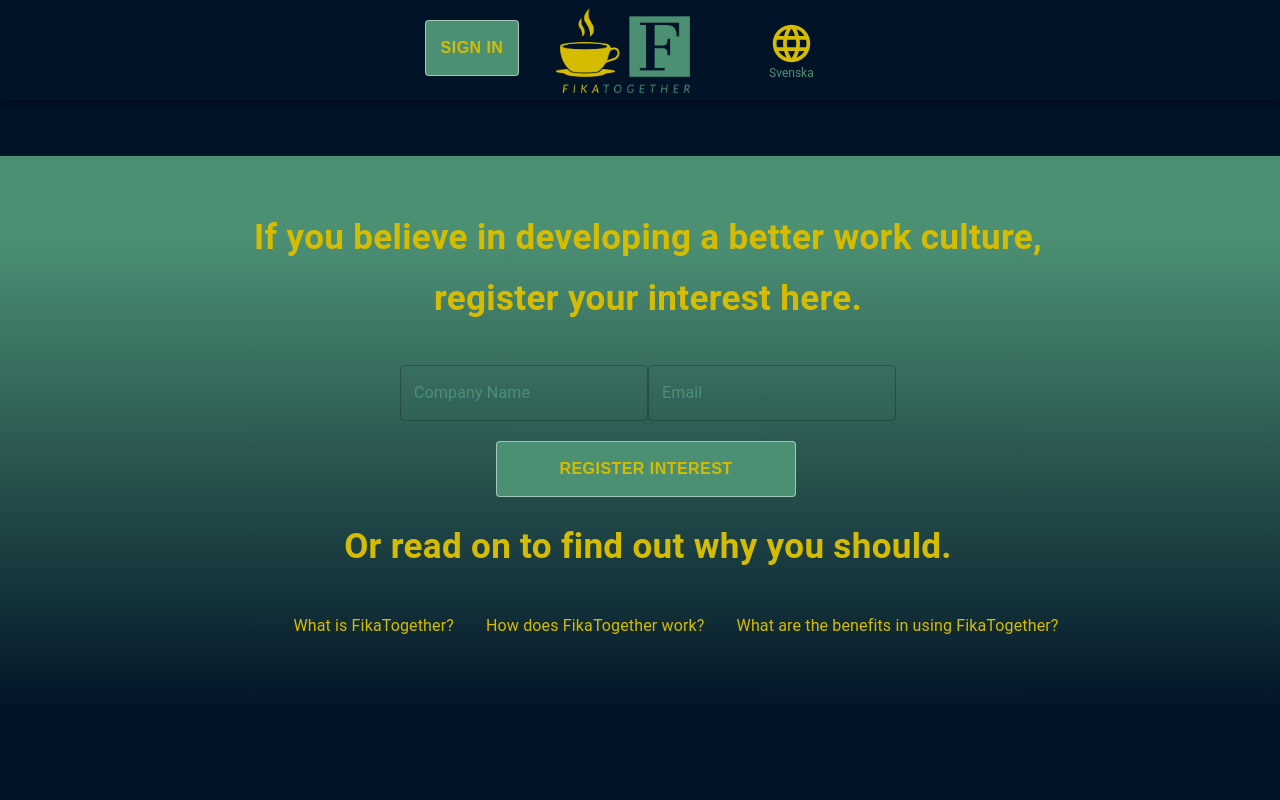
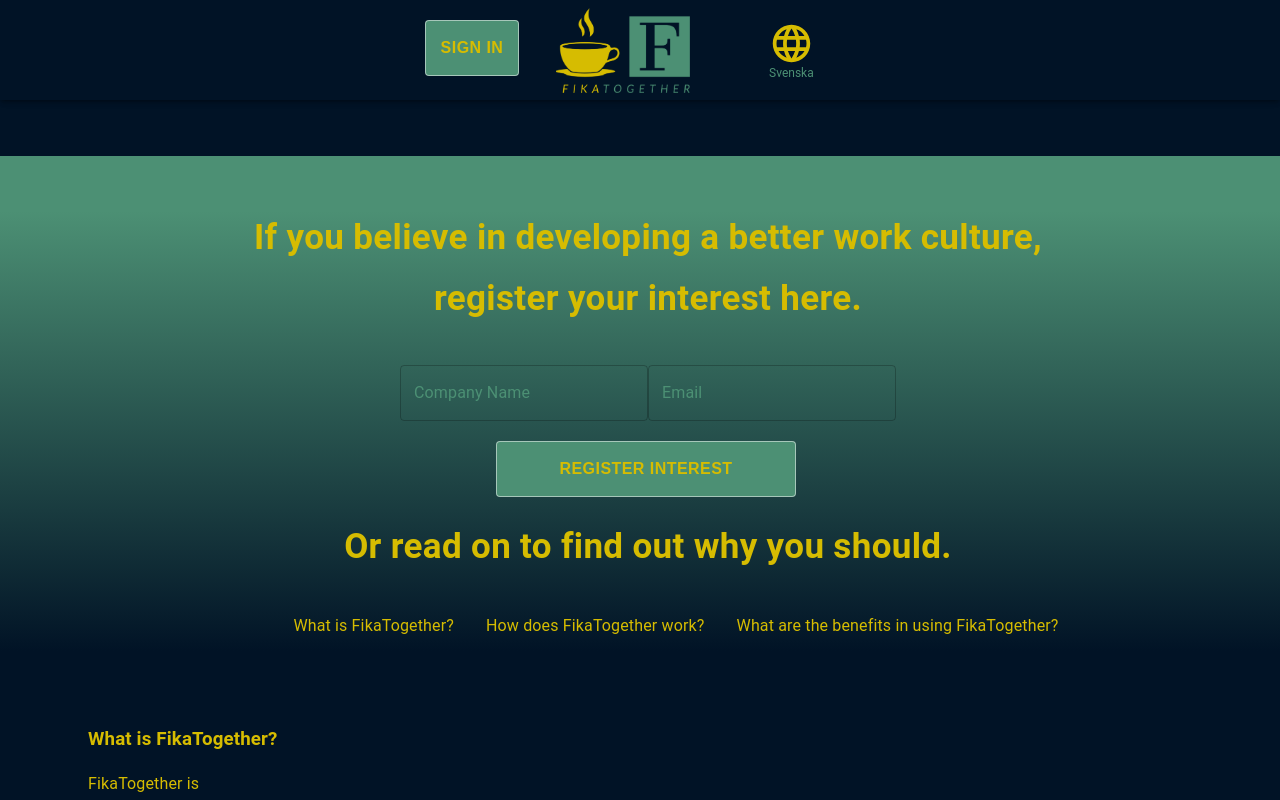
Before and after one commit to CraftAcademy/FikaTogether-Admin, a React (Create React App) app: page / in a window 1280 px wide. Shown: the top 800 px of the page. Built offline with nearby package versions, Linux system fonts and the light colour scheme; what j-tockauth would draw is missing.

Commit message:
small bug fixes and tidy up

```diff
--- a/package.json
+++ b/package.json
@@ -15,7 +15,6 @@
     "@testing-library/react": "^11.1.0",
     "@testing-library/user-event": "^12.1.10",
     "axios": "^0.24.0",
-    "cypress-dark": "^1.8.3",
     "i18next": "^21.4.2",
     "j-tockauth": "^1.2.7",
     "moment": "^2.29.1",
@@ -26,6 +25,7 @@
     "react-responsive": "^9.0.0-beta.4",
     "react-router-dom": "^6.0.1",
     "react-scripts": "4.0.3",
+    "react-scroll": "^1.8.4",
     "react-toastify": "^8.1.0",
     "redux": "^4.1.2",
     "web-vitals": "^1.0.1"
@@ -59,6 +59,7 @@
   },
   "devDependencies": {
     "cypress": "9.0.0",
+    "cypress-dark": "^1.8.3",
     "start-server-and-test": "^1.14.0"
   }
 }
--- a/src/components/Header.jsx
+++ b/src/components/Header.jsx
@@ -84,14 +84,17 @@
             }
           />
           {authenticated ? (
-            <BottomNavigation>
             <BottomNavigationAction
               component={Link}
               to="/departments"
               data-cy="departments-btn"
+              icon={<BusinessIcon sx={{ fontSize: 45 }} />}
               label={t("departments")}
-                icon={<BusinessIcon sx={{ fontSize: 45 }} />}
             />
+          ) : (
+            null
+          )}
+          {authenticated ? (
             <BottomNavigationAction
               component={Link}
               to="/contact"
@@ -99,9 +102,8 @@
               icon={<HelpIcon sx={{ fontSize: 45 }} />}
               label={t("contact")}
             />
-            </BottomNavigation>
           ) : (
-            <BottomNavigation></BottomNavigation>
+            null
           )}
           <BottomNavigationAction
             data-cy="language-btn"
--- /dev/null
+++ b/src/components/welcomeView/AboutSection.jsx
@@ -0,0 +1,19 @@
+import React from "react";
+import { sections } from "./data/sections";
+import { Container } from "@mui/material";
+
+const AboutSection = () => {
+  let aboutSections = sections.map((section) => {
+    return (
+      <div id={section.category} data-cy={`${section.category}-section`} key={section.category}>
+        {" "}
+        <h3 >{section.header}</h3>
+        <body>{section.content}</body>
+      </div>
+    );
+  });
+
+  return <Container data-cy="about-section">{aboutSections}</Container>;
+};
+
+export default AboutSection;
--- a/src/components/welcomeView/SectionNames.jsx
+++ b/src/components/welcomeView/SectionNames.jsx
@@ -1,10 +1,17 @@
 import React from "react";
 import { sections } from "./data/sections";
 import { Box } from "@mui/material";
+import { Link } from "react-scroll";
 
 const SectionNames = () => {
-  let categories = sections.map((section) => {
-    return <li key={section.category}>{section.category}</li>;
+  let headers = sections.map((section) => {
+    return (
+      <li key={section.header}>
+        <Link to={section.category} spy={true} smooth={true}>
+          {section.header}
+        </Link>{" "}
+      </li>
+    );
   });
 
   return (
@@ -14,7 +21,7 @@
         justifyContent: "center",
       }}
     >
-      <ul data-cy="section-headers">{categories}</ul>
+      <ul data-cy="section-headers">{headers}</ul>
     </Box>
   );
 };
--- a/src/components/welcomeView/WelcomePage.jsx
+++ b/src/components/welcomeView/WelcomePage.jsx
@@ -2,29 +2,33 @@
 import RegisterCompany from "./RegisterCompany";
 import { Container, Box } from "@mui/material";
 import SectionNames from "./SectionNames";
+import AboutSection from "./AboutSection";
 
 const WelcomePage = () => {
   const style = {
     bgcolor: "background.welcome",
   };
   const box_1 = {
-    position: "absolute",
+    position: "relative",
     left: "50%",
     transform: "translate(-50%)",
     width: "100%",
-    height: "800px",
+    height: "550px",
     p: 4,
-    background: 'linear-gradient(0deg, #011326 30%, #4C9074 90%)'
+    background: "linear-gradient(0deg, #011326 10%, #4C9074 90%)",
+    // background: "#4C9074"
   };
 
   return (
-    <Container sx={style}>
+    <>
     <Box component="form" data-cy="register-interest" sx={box_1}>
-      <RegisterCompany />
-      <SectionNames />
-    </Box>
-
+        <RegisterCompany />
+        <SectionNames />
+      </Box>
+        <Container sx={style}>
+      <AboutSection />
     </Container>
+    </>
   );
 };
 
--- a/src/components/welcomeView/data/sections.js
+++ b/src/components/welcomeView/data/sections.js
@@ -1,5 +1,9 @@
 export const sections = [
-  { category: "What is FikaTogether?", content: "" },
-  { category: "How does FikaTogether work?", content: "" },
-  { category: "What are the benefits in using FikaTogether?", content: "" },
+  { category: "what", header: "What is FikaTogether?", content: "FikaTogether is " },
+  { category: "how", header: "How does FikaTogether work?", content: "At FikaTogether we believe that bring people together from all walks of life will lead to a better world. " },
+  {
+    category: "why",
+    header: "What are the benefits in using FikaTogether?",
+    content: "This is why",
+  },
 ];
```
Also changed, not shown: 2 other files (tests, documents, lock files or other folders). Lines whose indentation alone changed are shown as unchanged.
